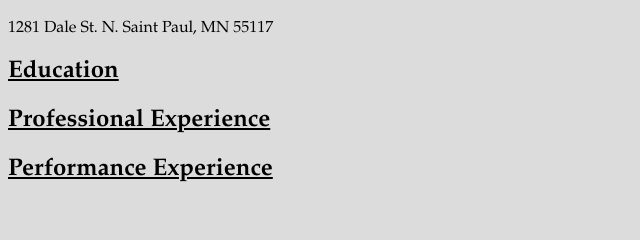
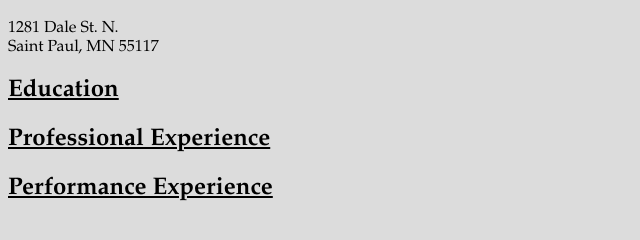
Before and after one commit to MaryBecker624/MaryBecker624.github.io, a plain HTML site: page index.html in a window 1280 px wide. Shown: the part 62-302 px from the top of the page, without its empty margins (0-640 px from the left). Drawn offline with Linux system fonts and the light colour scheme.

Commit message:
Inserted line break in home address
...because it's the right thing to do.

```diff
--- a/index.html
+++ b/index.html
@@ -7,7 +7,7 @@
 
   <body>
     <h1>Mary K. Becker</h1>
-    <p>1281 Dale St. N.
+    <p>1281 Dale St. N.<br>
     Saint Paul, MN 55117</p>
     <h2>Education</h2>
     <h2>Professional Experience</h2>
```
